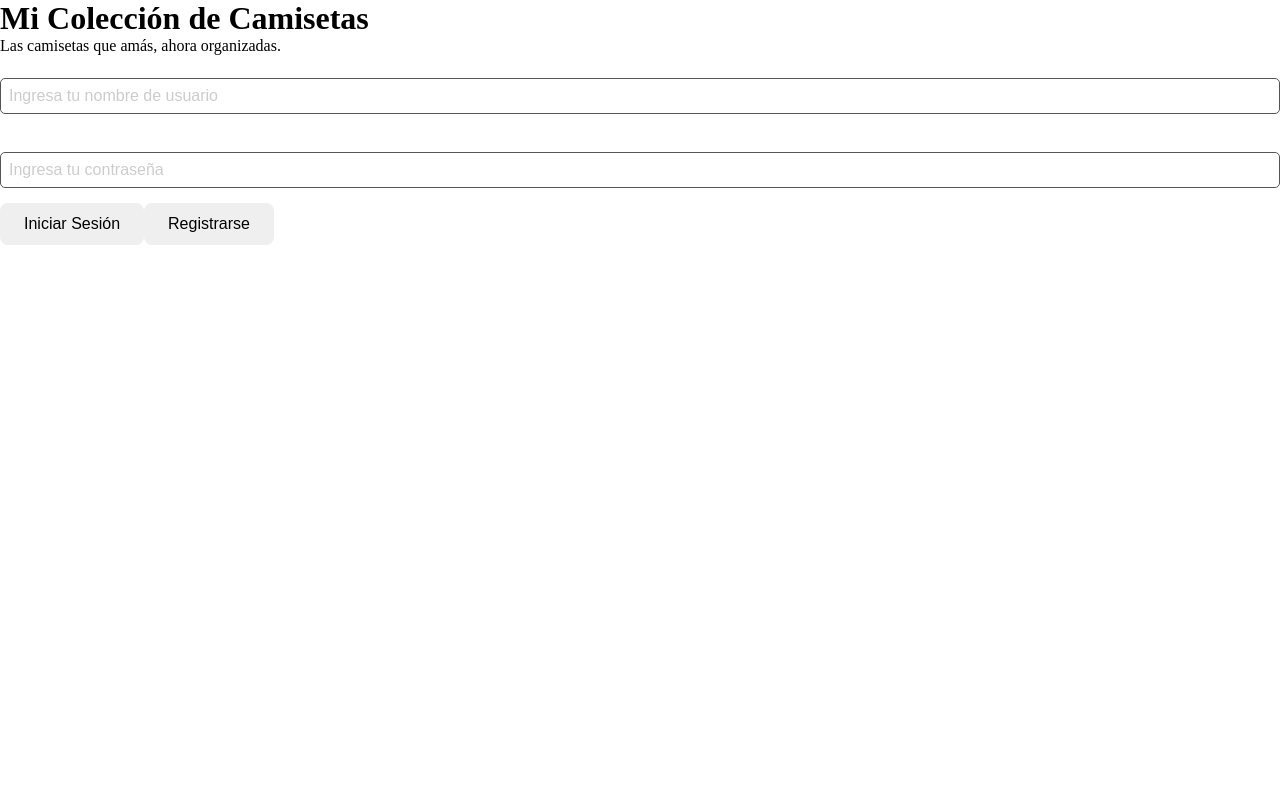
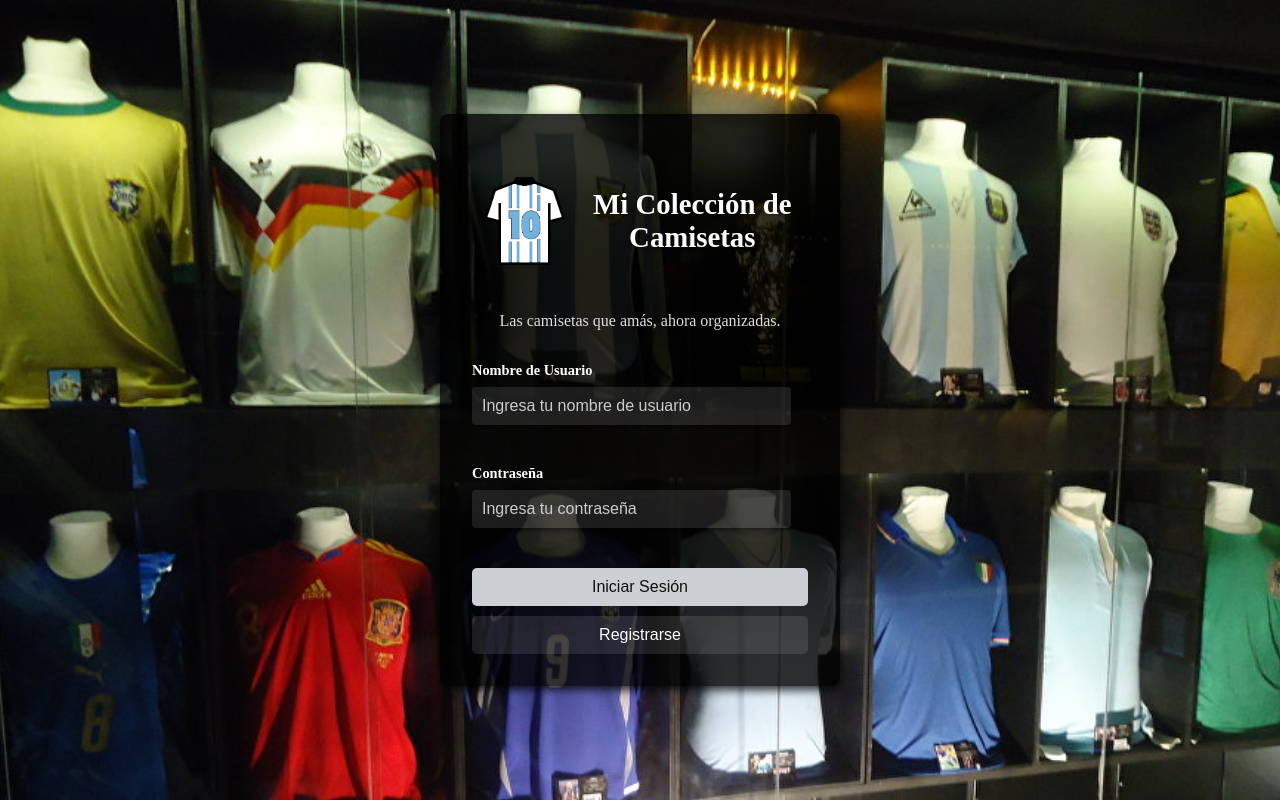
Before and after one commit to lminervino18/mi-coleccion-camisetas, a React (Create React App) app in the folder frontend/: page /login in a window 1280 px wide. Built offline with nearby package versions, Linux system fonts and the light colour scheme.

Commit message:
feat: navigate error

```diff
--- a/frontend/src/components/Camisetas.js
+++ b/frontend/src/components/Camisetas.js
@@ -349,7 +349,7 @@ useEffect(() => {
     };
 
     fetchCamisetas();
-  }, []);
+  }, [navigate]);
 
   useEffect(() => {
     const clubs = [...new Set(camisetas.map(c => c.club))]
--- a/frontend/src/components/Loading.css
+++ b/frontend/src/components/Loading.css
@@ -1,4 +1,4 @@
-/* Loading.css */
+/* Fondo con imagen personalizada */
 .loading-container {
     position: fixed;
     top: 0;
@@ -6,36 +6,90 @@
     right: 0;
     bottom: 0;
     display: flex;
+    align-items: center;
+    justify-content: center;
+    background: url("../assets/background.jpg") no-repeat center center;
+    background-size: cover;
+    z-index: 9999;
+}
+
+/* Efecto de desenfoque en el fondo */
+.loading-container::before {
+    content: "";
+    position: absolute;
+    top: 0;
+    left: 0;
+    right: 0;
+    bottom: 0;
+    background: rgba(0, 0, 0, 0.7);
+    backdrop-filter: blur(5px);
+    z-index: -1;
+}
+
+/* Contenedor del contenido de carga */
+.loading-content {
+    display: flex;
     flex-direction: column;
     align-items: center;
-    justify-content: center;
-    background-color: rgba(0, 0, 0, 0.8); /* Mantiene la consistencia con el overlay oscuro */
-    z-index: 9999;
-    backdrop-filter: blur(5px); /* Efecto de desenfoque para el fondo */
+    text-align: center;
 }
 
-  .loading-spinner {
-    width: 60px;
-    height: 60px;
-    border: 4px solid rgba(204, 207, 211, 0.1); /* Color similar a los botones */
-    border-top: 4px solid #cccfd3; /* Color consistente con el diseño */
-    border-radius: 50%;
-    animation: spin 1s linear infinite;
-    box-shadow: 0 4px 10px rgba(0, 0, 0, 0.3); /* Sombra similar a otros elementos */
+/* Logo animado */
+.loading-logo img {
+    width: 120px;
+    height: auto;
+    animation: bounce 1.5s infinite alternate;
 }
 
-  .loading-container p {
-    margin-top: 20px;
+/* Barra de carga animada */
+.loading-bar {
+    width: 120px;
+    height: 8px;
+    background: rgba(255, 255, 255, 0.2);
+    border-radius: 5px;
+    margin-top: 15px;
+    overflow: hidden;
+    position: relative;
+}
+
+/* Progreso animado */
+.loading-progress {
+    width: 0%;
+    height: 100%;
+    background: #cccfd3;
+    animation: progress 2s infinite ease-in-out;
+}
+
+/* Texto de carga */
+.loading-content p {
+    margin-top: 15px;
     color: #fff;
     font-size: 1.1rem;
-    text-shadow: 2px 2px 8px rgba(0, 0, 0, 0.8); /* Consistente con el título */
+    text-shadow: 2px 2px 8px rgba(0, 0, 0, 0.8);
     animation: fadeInOut 1.5s ease-in-out infinite;
 }
 
-  /* Animación del spinner */
-  @keyframes spin {
-    0% { transform: rotate(0deg); }
-    100% { transform: rotate(360deg); }
+/* Animación del logo */
+@keyframes bounce {
+    from {
+        transform: translateY(0);
+    }
+    to {
+        transform: translateY(-10px);
+    }
+}
+
+/* Animación de la barra de progreso */
+@keyframes progress {
+    0% {
+        width: 0%;
+    }
+    50% {
+        width: 100%;
+    }
+    100% {
+        width: 0%;
+    }
 }
 
 /* Animación del texto */
@@ -46,7 +100,7 @@
     }
     50% {
         opacity: 1;
-      transform: translateY(-5px);
+        transform: translateY(-3px);
     }
     100% {
         opacity: 0.5;
@@ -54,19 +108,7 @@
     }
 }
 
-  /* Responsive design */
-  @media (max-width: 768px) {
-    .loading-spinner {
-      width: 50px;
-      height: 50px;
-    }
-
-    .loading-container p {
-      font-size: 1rem;
-    }
-  }
-
-  /* Opcional: Variante para mensajes de error durante la carga */
+/* Mensaje de error */
 .loading-error {
     color: #ff3333;
     background-color: rgba(255, 51, 51, 0.1);
@@ -79,42 +121,3 @@
     max-width: 80%;
     animation: fadeIn 0.3s ease-in-out;
 }
-
-  @keyframes fadeIn {
-    from {
-      opacity: 0;
-      transform: translateY(-10px);
-    }
-    to {
-      opacity: 1;
-      transform: translateY(0);
-    }
-  }
-
-  /* Opcional: Efecto de pulso para el spinner */
-  .loading-spinner::after {
-    content: '';
-    position: absolute;
-    top: -10px;
-    left: -10px;
-    right: -10px;
-    bottom: -10px;
-    border-radius: 50%;
-    border: 3px solid rgba(204, 207, 211, 0.1);
-    animation: pulse 2s linear infinite;
-  }
-
-  @keyframes pulse {
-    0% {
-      transform: scale(0.8);
-      opacity: 0;
-    }
-    50% {
-      transform: scale(1);
-      opacity: 0.5;
-    }
-    100% {
-      transform: scale(1.2);
-      opacity: 0;
-    }
-  }
--- a/frontend/src/components/Login.css
+++ b/frontend/src/components/Login.css
@@ -1,123 +1,240 @@
-/* Fondo con imagen personalizada */
-.loading-container {
-  position: fixed;
-  top: 0;
-  left: 0;
-  right: 0;
-  bottom: 0;
+/* Estilo general del contenedor */
+.login-container {
+  display: flex;
+  justify-content: center;
+  align-items: center;
+  height: 100vh;
+  background: url("../assets/background.jpg") no-repeat center center;
+  background-size: cover; /* Ajusta automáticamente para cubrir el área */
+  background-attachment: fixed; /* Opcional: crea un efecto de paralaje */
+  position: relative;
+}
+
+/* Superposición oscura sobre el fondo */
+.overlay {
+  background-color: rgba(0, 0, 0, 0.8); /* Oscurece más el fondo */
+  padding: 2rem;
+  border-radius: 8px;
+  color: #fff;
+  text-align: center;
+  max-width: 400px;
+  width: 90%; /* Adaptativo para pantallas pequeñas */
+  box-shadow: 0 4px 10px rgba(0, 0, 0, 0.8); /* Sombra para resaltar el formulario */
+}
+
+/* Estilo del logo y el título */
+.logo-title {
   display: flex;
   align-items: center;
   justify-content: center;
-  background: url("../assets/background.jpg") no-repeat center center;
-  background-size: cover;
-  z-index: 9999;
+  margin-bottom: 1rem;
 }
 
-/* Efecto de desenfoque en el fondo */
-.loading-container::before {
-  content: "";
-  position: absolute;
-  top: 0;
-  left: 0;
-  right: 0;
-  bottom: 0;
-  background: rgba(0, 0, 0, 0.7);
-  backdrop-filter: blur(5px);
-  z-index: -1;
+.logo {
+  width: 150px; /* o el tamaño que necesites */
+  height: 150px; /* o el tamaño que necesites */
+  background-image: url('../assets/logo.png');
+  background-size: contain;
+  background-repeat: no-repeat;
+  background-position: center;
 }
 
-/* Contenedor del contenido de carga */
-.loading-content {
-  display: flex;
-  flex-direction: column;
-  align-items: center;
-  text-align: center;
+.title {
+  font-size: 1.8rem;
+  font-weight: bold;
+  color: #fff;
+  text-shadow: 2px 2px 8px rgba(0, 0, 0, 0.8); /* Contorno oscuro para resaltar */
 }
 
-/* Logo animado */
-.loading-logo img {
-  width: 120px;
-  height: auto;
-  animation: bounce 1.5s infinite alternate;
+/* Estilo del subtítulo */
+.subtitle {
+  font-size: 1rem;
+  margin-bottom: 2rem;
+  color: #ddd;
 }
 
-/* Barra de carga animada */
-.loading-bar {
-  width: 120px;
-  height: 8px;
-  background: rgba(255, 255, 255, 0.2);
-  border-radius: 5px;
-  margin-top: 15px;
-  overflow: hidden;
-  position: relative;
+/* Estilo del formulario */
+.login-form .form-group {
+  margin-bottom: 1.5rem;
+  text-align: left;
 }
 
-/* Progreso animado */
-.loading-progress {
-  width: 0%;
-  height: 100%;
-  background: #cccfd3;
-  animation: progress 2s infinite ease-in-out;
+.login-form .form-group label {
+  display: block;
+  font-size: 0.9rem;
+  margin-bottom: 0.5rem;
 }
 
-/* Texto de carga */
-.loading-content p {
-  margin-top: 15px;
+.login-form .form-group input {
+  width: 95%;
+  padding: 10px;
+  border: none;
+  border-radius: 4px;
+  background-color: rgba(255, 255, 255, 0.1);
   color: #fff;
-  font-size: 1.1rem;
-  text-shadow: 2px 2px 8px rgba(0, 0, 0, 0.8);
-  animation: fadeInOut 1.5s ease-in-out infinite;
+  font-size: 1rem;
+  box-shadow: 0 2px 5px rgba(0, 0, 0, 0.5); /* Resalta el input */
+  margin-bottom: 1rem;
 }
 
-/* Animación del logo */
-@keyframes bounce {
+.login-form .form-group input:focus {
+  outline: none;
+  border: 1px solid #ebecee;
+  background-color: rgba(255, 255, 255, 0.2);
+}
+
+/* Botones */
+.form-buttons {
+  display: flex;
+  justify-content: space-between;
+}
+
+/* Estilos para los botones */
+
+.login-form .btn-primary {
+  width: 100%;
+  padding: 10px;
+  font-size: 1rem;
+  border: none;
+  background-color: #cccfd3;
+  color: rgb(15, 15, 15);
+  border-radius: 5px;
+  cursor: pointer;
+}
+
+.login-form .btn-primary:hover {
+  background-color: #fdfdfd;
+}
+
+.login-form .btn-secondary {
+  margin-top: 10px;
+  width: 100%;
+  padding: 10px;
+  font-size: 1rem;
+  border: none;
+  background-color: rgba(255, 255, 255, 0.1); /* Fondo translúcido */
+  color: white;
+  border-radius: 5px;
+  cursor: pointer;
+}
+
+.login-form .btn-secondary:hover {
+  background-color: rgba(255, 255, 255, 0.2); /* Más translúcido al pasar */
+}
+
+/* Estilo para mensajes de error */
+.error-message {
+  color: #ff3333;
+  background-color: rgba(255, 51, 51, 0.1);
+  border: 1px solid #ff3333;
+  padding: 10px;
+  border-radius: 4px;
+  margin-bottom: 1.5rem;
+  text-align: center;
+  font-size: 0.9rem;
+  width: 95%;
+}
+
+/* Animación para el mensaje de error */
+@keyframes fadeIn {
   from {
-      transform: translateY(0);
+    opacity: 0;
+    transform: translateY(-10px);
   }
   to {
-      transform: translateY(-10px);
+    opacity: 1;
+    transform: translateY(0);
   }
 }
 
-/* Animación de la barra de progreso */
-@keyframes progress {
-  0% {
-      width: 0%;
+.error-message {
+  animation: fadeIn 0.3s ease-in-out;
+}
+
+/* Estilo para mensajes de error generales */
+.register-form .error-message {
+  color: #ff3333;
+  background-color: rgba(255, 51, 51, 0.1);
+  border: 1px solid #ff3333;
+  padding: 10px;
+  border-radius: 4px;
+  margin-bottom: 1.5rem;
+  text-align: center;
+  font-size: 0.9rem;
+  width: 100%;
+  animation: fadeIn 0.3s ease-in-out;
+}
+
+/* Animación para el mensaje de error */
+@keyframes fadeIn {
+  from {
+    opacity: 0;
+    transform: translateY(-10px);
   }
-  50% {
-      width: 100%;
-  }
-  100% {
-      width: 0%;
+  to {
+    opacity: 1;
+    transform: translateY(0);
   }
 }
 
-/* Animación del texto */
-@keyframes fadeInOut {
-  0% {
-      opacity: 0.5;
-      transform: translateY(0px);
-  }
-  50% {
-      opacity: 1;
-      transform: translateY(-3px);
-  }
-  100% {
-      opacity: 0.5;
-      transform: translateY(0px);
-  }
+/* Estilo para errores específicos de campo */
+.form-group .field-error {
+  color: #ff3333;
+  font-size: 0.8rem;
+  margin-top: 5px;
+  animation: fadeIn 0.3s ease-in-out;
 }
 
-/* Mensaje de error */
-.loading-error {
+/* Estilo para campos con error */
+.form-group input.error {
+  border: 1px solid #ff3333;
+  background-color: rgba(255, 51, 51, 0.05);
+}
+
+.form-group input.error:focus {
+  border-color: #ff3333;
+  box-shadow: 0 0 0 2px rgba(255, 51, 51, 0.2);
+}
+
+/* Estilo para el contenedor de mensajes de error */
+.error-container {
+  margin-bottom: 1.5rem;
+  width: 100%;
+}
+
+/* Estilo para múltiples mensajes de error */
+.error-list {
+  list-style: none;
+  padding: 0;
+  margin: 0;
+}
+
+.error-list li {
   color: #ff3333;
-  background-color: rgba(255, 51, 51, 0.1);
-  border: 1px solid #ff3333;
+  margin-bottom: 5px;
+  font-size: 0.9rem;
+}
+
+/* Estilo para el mensaje de éxito actualizado */
+.register-form .success-message {
+  text-align: center;
+  color: #4caf50;
+  border: 1px solid #4caf50;
   padding: 15px;
   border-radius: 4px;
-  margin-top: 20px;
-  text-align: center;
-  font-size: 0.9rem;
-  max-width: 80%;
+  margin-bottom: 1.5rem;
+  background-color: rgba(76, 175, 80, 0.1);
   animation: fadeIn 0.3s ease-in-out;
 }
+
+.register-form .success-message h2 {
+  font-size: 1.4rem;
+  margin-bottom: 10px;
+  color: #ffffff;
+}
+
+.register-form .success-message p {
+  font-size: 1rem;
+  margin-bottom: 15px;
+  color: #ffffff;
+}
```
Lines whose indentation alone changed are shown as unchanged.
